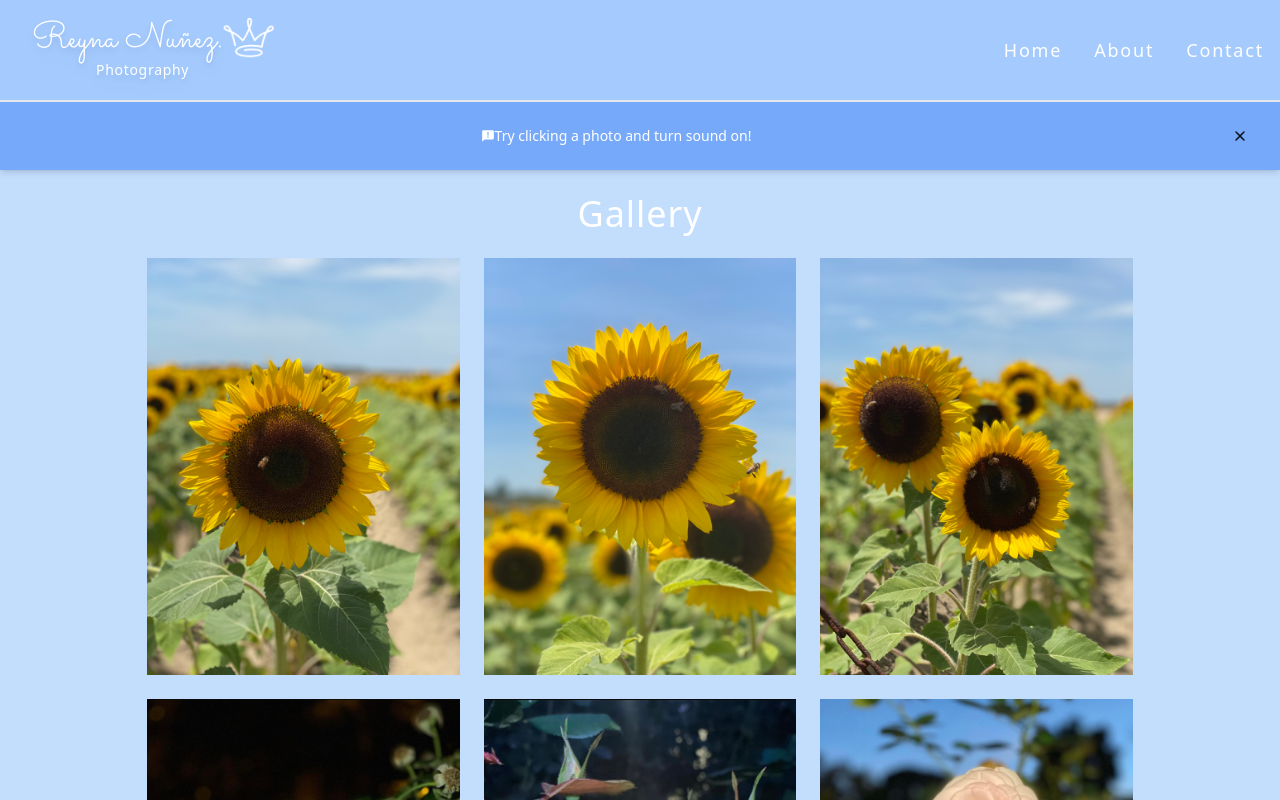
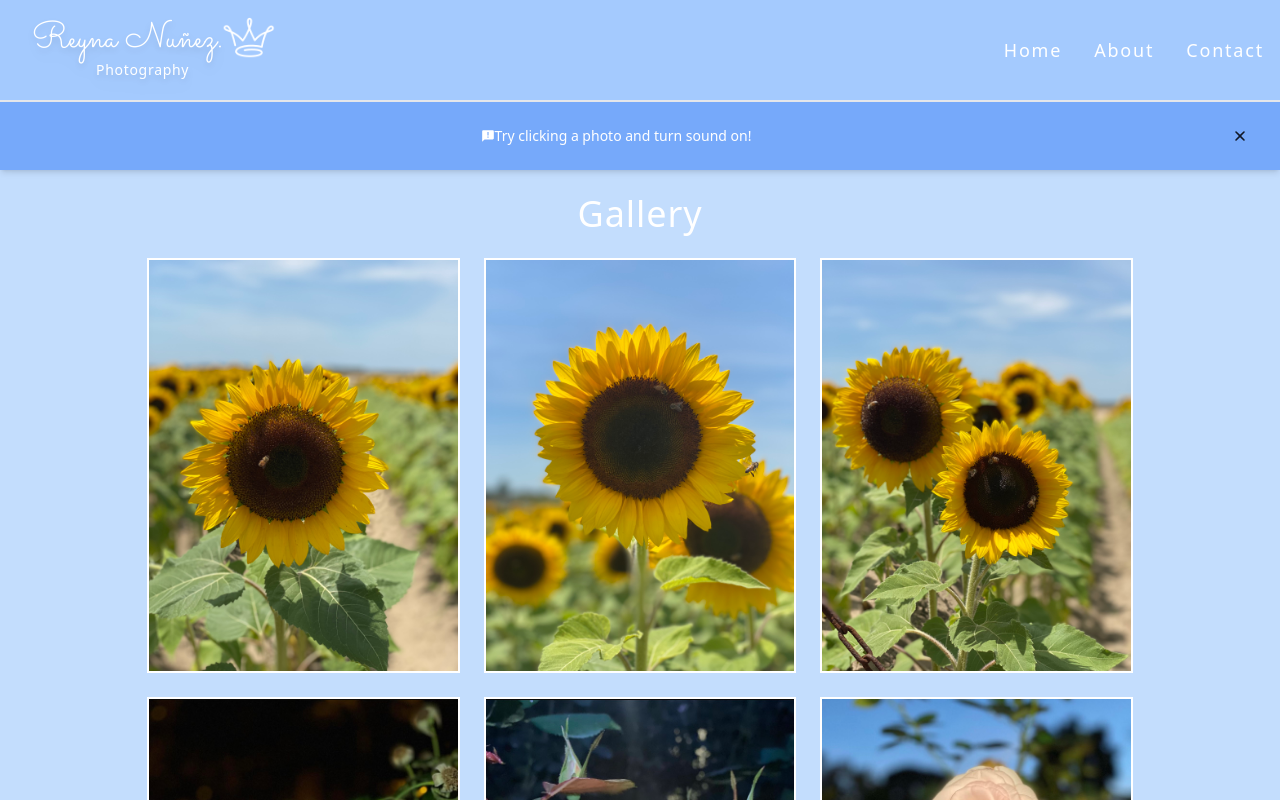
Before and after one commit to TooFaded/photography-portfolio, a React (Vite) app: page / in a window 1280 px wide. Shown: the top 800 px of the page. Built offline with nearby package versions, Linux system fonts and the light colour scheme.

Commit message:
Adds border to photos in gallery and about page

```diff
--- a/src/components/PhotoGallery.jsx
+++ b/src/components/PhotoGallery.jsx
@@ -64,7 +64,7 @@ function PhotoGallery() {
             key={index}
             src={photo.src}
             alt={photo.alt}
-            className="hover:opacity-60 cursor-pointer"
+            className="hover:opacity-60 cursor-pointer border-2 border-white"
             onClick={() => openModal(photo)}
           />
         ))}
```
